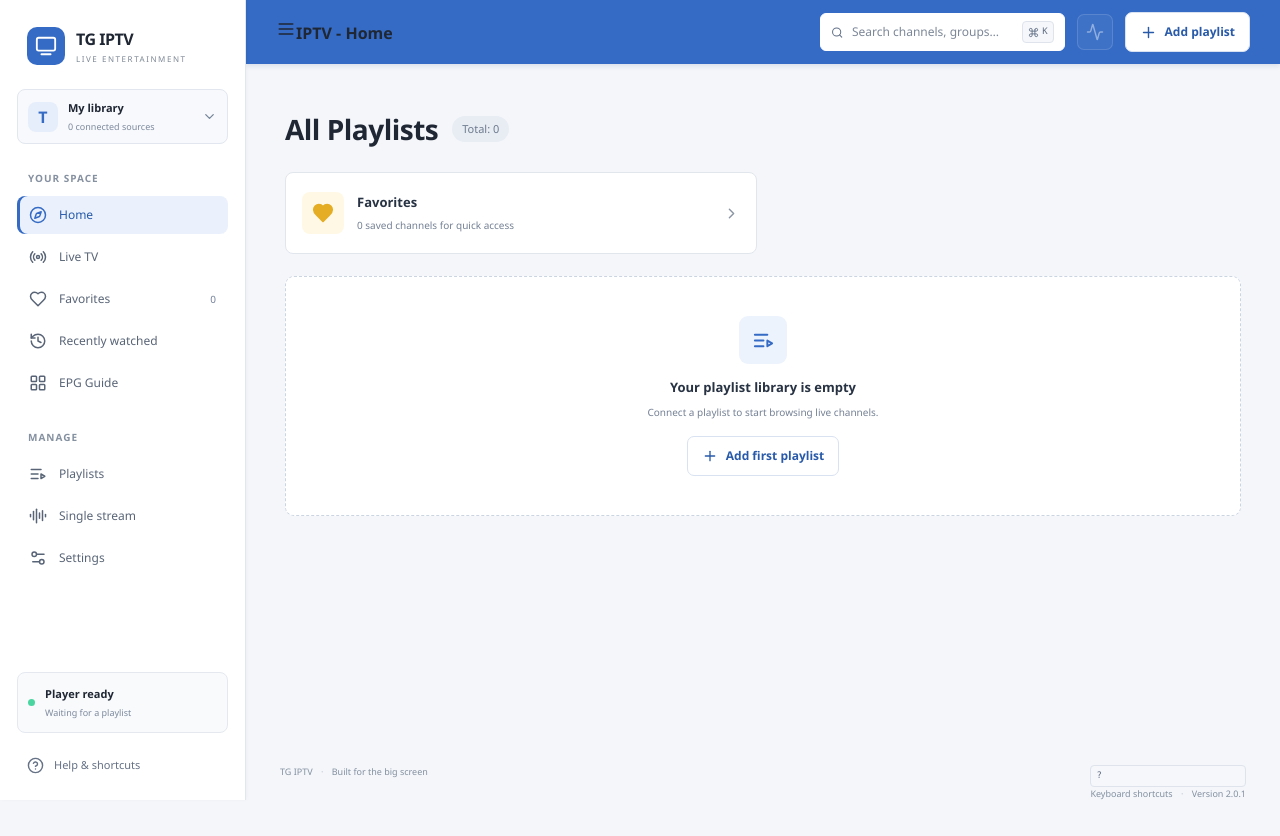
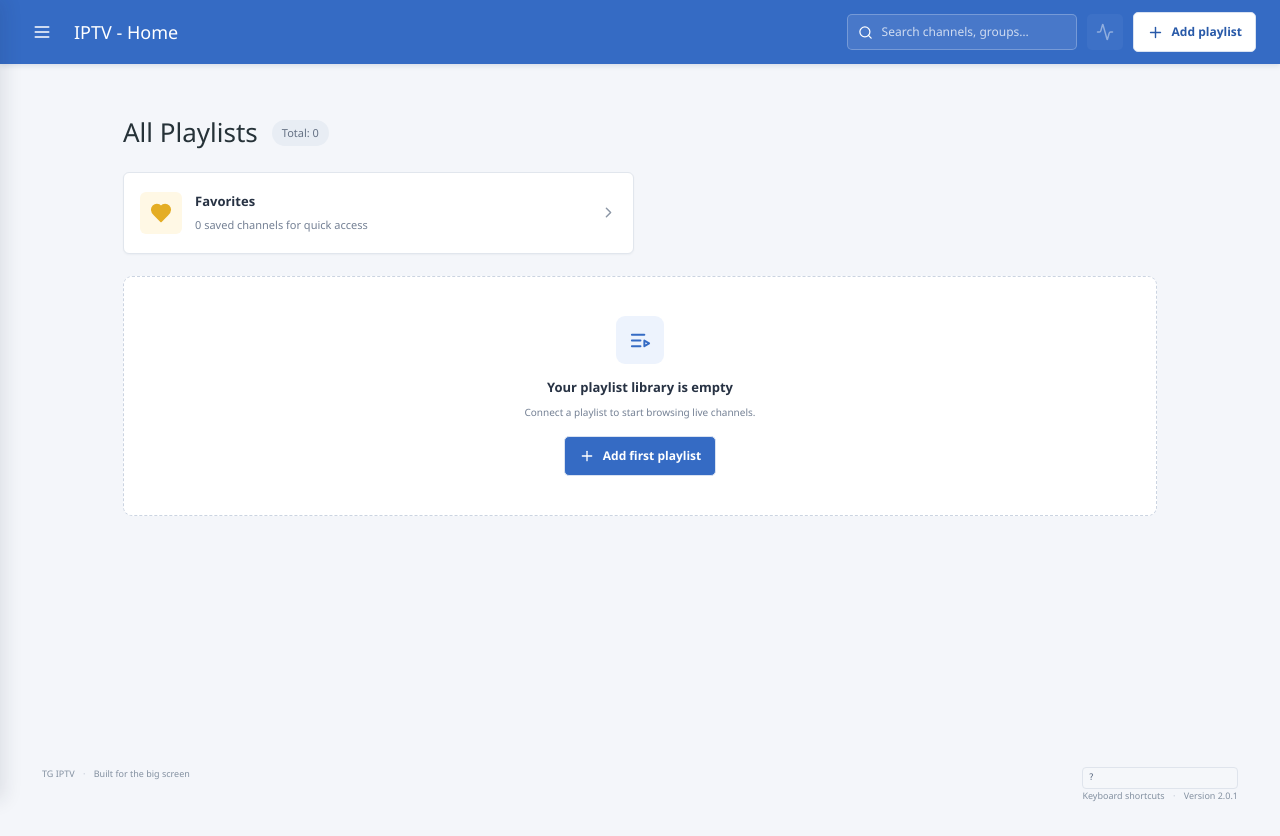
Before and after one commit to MoonDevil1/Tv-app, a React (Vite) app: page / in a window 1280 px wide. Built offline with nearby package versions, Linux system fonts and the light colour scheme.

Commit message:
Apply compact AuthoIPTV Material-style Windows interface

```diff
--- a/src/index.css
+++ b/src/index.css
@@ -293,3 +293,89 @@ body{background:#f4f6fa;color:#202734}
 .home-add-playlist .home-tile-icon{background:#eef7f2;color:#42866a}
 .home-empty{margin-top:22px}
 @media(max-width:900px){.home-tiles{grid-template-columns:1fr}}
+
+
+/* AuthoIPTV-style Windows layout: compact Material app bar and optional navigation drawer. */
+body{background:#f4f6fa;color:#263238;font-family:"Segoe UI",Roboto,Arial,sans-serif}
+.app-shell,.main-area{background:#f4f6fa}
+.main-area{margin-left:0!important;min-height:100vh}
+.topbar{height:64px;padding:0 24px;background:#356bc4;border:0;box-shadow:0 2px 5px #183c7620;position:sticky;top:0;z-index:8}
+.topbar-heading{display:flex;align-items:center;gap:14px;color:#fff;font-size:18px;font-weight:500}
+.topbar-heading b{font-weight:500}
+.menu-button{width:36px;height:36px;display:grid;place-items:center;border:0;border-radius:6px;background:transparent;color:#fff}
+.menu-button:hover{background:#ffffff20}
+.topbar-actions{gap:10px}
+.search-box{width:230px;height:36px;background:#ffffff18;border:1px solid #ffffff40;border-radius:5px;color:#fff}
+.search-box input{color:#fff;font-size:12px}
+.search-box input::placeholder{color:#ffffffbd}
+.search-box kbd{display:none}
+.icon-button{border:0;border-radius:5px;background:#ffffff18;color:#fff}
+.add-button{background:#fff;color:#2859a8;border-radius:5px;box-shadow:none;padding:10px 13px}
+.add-button:hover{filter:brightness(.96);transform:none}
+.page-content{max-width:1440px;margin:0 auto;padding:30px 42px 20px}
+.sidebar{transform:translateX(-100%);transition:none!important;z-index:12;background:#fff;border-right:1px solid #dfe4ec;box-shadow:4px 0 18px #17263a1c}
+.sidebar.open{transform:translateX(0)}
+.sidebar-backdrop{position:fixed;inset:0;z-index:11;border:0;background:#15223855}
+.brand{padding-bottom:22px}
+.brand-mark{background:#356bc4;color:#fff;box-shadow:none;border-radius:7px}
+.brand strong{color:#263243;font-family:"Segoe UI",Roboto,Arial,sans-serif;font-weight:600}
+.brand span{color:#8290a2}
+.workspace{background:#f7f9fc;border:1px solid #e2e7ef;border-radius:6px;margin-bottom:20px}
+.workspace-icon,.avatar{background:#e8effb;color:#356bc4;border-radius:6px}
+.workspace b,.profile b,.connection b{color:#344154}
+.workspace small,.profile small,.connection small{color:#7e8a9a}
+.workspace>svg{color:#7b8797}
+.nav-label{color:#8792a1}
+.nav-item{color:#596678;border-radius:5px}
+.nav-item:hover{background:#f2f5fa;color:#27374f}
+.nav-item.active{background:#eaf1fd;color:#2759a9;box-shadow:inset 3px 0 #356bc4}
+.nav-item.active svg{color:#356bc4}
+.library-label{margin-top:22px}
+.sidebar-bottom .connection{background:#f7f9fc;border:1px solid #e2e7ef;border-radius:6px}
+.help-link{color:#667488}
+.profile{display:none}
+.home-dashboard{max-width:1050px;margin:0 auto;padding:12px 8px 24px}
+.home-title-row{margin:4px 0 22px}
+.home-title-row h1{font:500 23px "Segoe UI",Roboto,Arial,sans-serif;letter-spacing:0;color:#263238}
+.home-title-row>span{background:#e8edf4;color:#657184;border-radius:14px}
+.home-tiles{grid-template-columns:repeat(2,minmax(0,1fr));gap:12px}
+.home-tile{min-height:82px;border:1px solid #e1e6ed;border-radius:6px;background:#fff;color:#273243;box-shadow:0 1px 2px #1b2c430b}
+.home-tile:hover{border-color:#aec5ed;background:#fafdff}
+.home-tile-icon{background:#edf3fd;color:#356bc4;border-radius:6px}
+.home-favorites .home-tile-icon{background:#fff8e5}
+.home-tile b{font-size:13px;color:#273243;font-weight:600}
+.home-tile span{font-size:11px;color:#748094}
+.home-tile small{font-size:10px;color:#929cab}
+.home-tile>svg{color:#8b96a5}
+.home-add-playlist{border-style:dashed;background:#fafbfd}
+.library-intro{min-height:115px;padding:0 4px 12px}
+.library-intro .hero-art{display:none!important}
+.library-intro h1{font:500 24px/1.3 "Segoe UI",Roboto,Arial,sans-serif;letter-spacing:0;color:#263238;margin:8px 0}
+.library-intro h1 span{color:#356bc4}
+.library-intro p,.view-lead{color:#788496;font-size:12px}
+.library-intro .eyebrow,.management-view>.eyebrow{color:#758398}
+.library-heading{margin-top:12px}
+.channel-card{border:1px solid #e0e5ec;border-radius:6px;background:#fff;box-shadow:0 1px 2px #1b2c430b}
+.channel-card:hover,.channel-card.selected{border-color:#8caee4;background:#f8fbff}
+.channel-main{color:#273243}
+.channel-logo{background:#edf2fa;color:#356bc4;border-radius:5px}
+.channel-copy b{color:#273243;font-size:12px}
+.channel-copy span{color:#788496}
+.channel-meta{color:#8490a1}
+.group-chip{border:1px solid #dce3ed;border-radius:5px;background:#fff;color:#58677b}
+.group-chip:hover,.group-chip.active{border-color:#9bb8e5;background:#eaf1fd;color:#2759a9}
+.virtual-grid{scrollbar-color:#c7d0dc #edf0f5}
+.management-view{max-width:1050px;margin:0 auto;padding:18px 8px}
+.management-view h1{font:500 26px/1.3 "Segoe UI",Roboto,Arial,sans-serif;letter-spacing:0;color:#263238}
+.management-view h1 span{color:#356bc4}
+.settings-card,.playlist-row,.guide-row{background:#fff;border:1px solid #e0e5ec;border-radius:6px;box-shadow:0 1px 2px #1b2c430b}
+.playlist-row-copy b,.guide-channel b,.guide-program b,.settings-card>b{color:#344154}
+.playlist-row-copy span,.playlist-row-copy small,.guide-channel span,.guide-program small,.settings-card>span{color:#788496}
+.primary-button{background:#356bc4;color:#fff;border-radius:5px;box-shadow:none}
+.primary-button:hover{filter:brightness(.96);transform:none}
+.small-icon-button{background:#f5f7fa;border:1px solid #dce3ed;color:#596a80;border-radius:5px}
+.field-label{color:#58677b}
+.field-label input,.field-label select,.playlist-select{background:#fff;border:1px solid #d7dee8;color:#344154;border-radius:5px}
+.notice.error{background:#fff1f2;border-color:#f1c6cc;color:#a53e4b}
+.notice.success{background:#eef8f2;border-color:#cce8d7;color:#28734a}
+@media(max-width:900px){.topbar{padding:0 14px}.page-content{padding:22px 16px}.home-tiles{grid-template-columns:1fr}.search-box{width:170px}}
```
